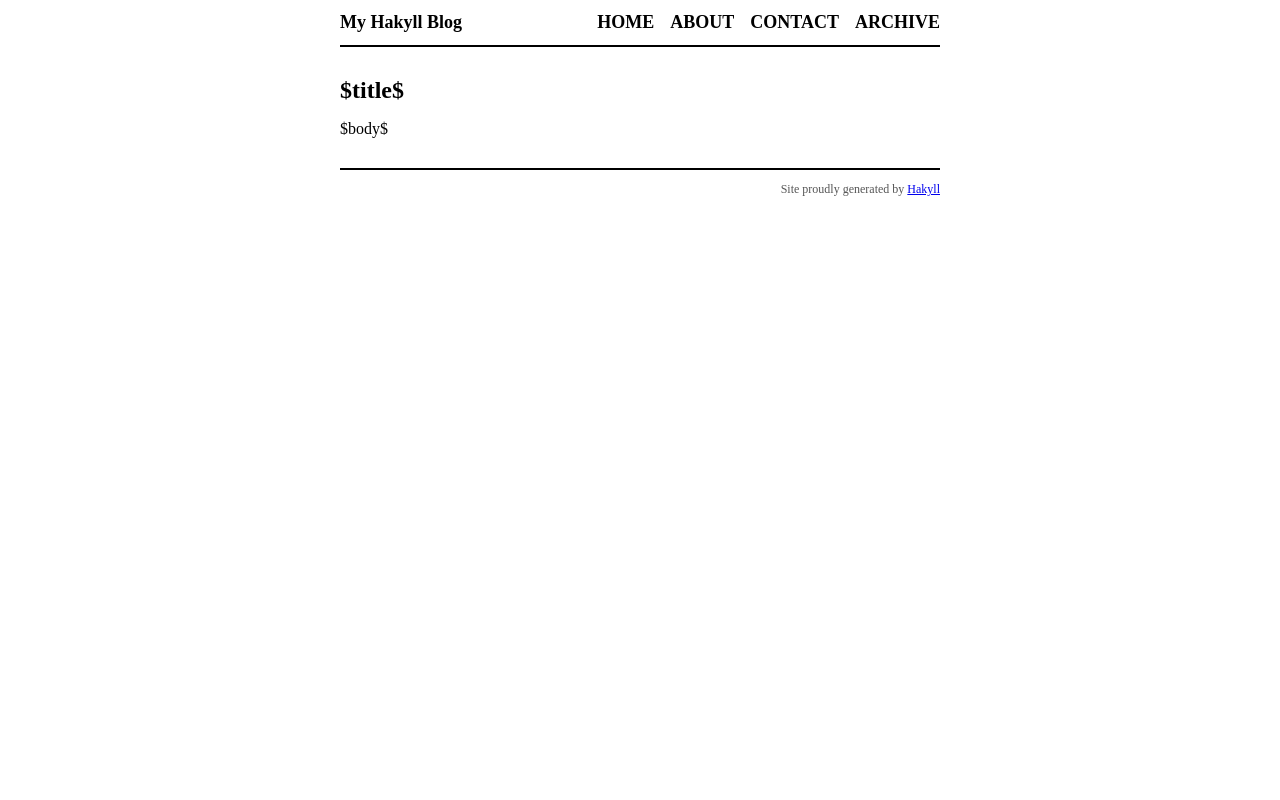
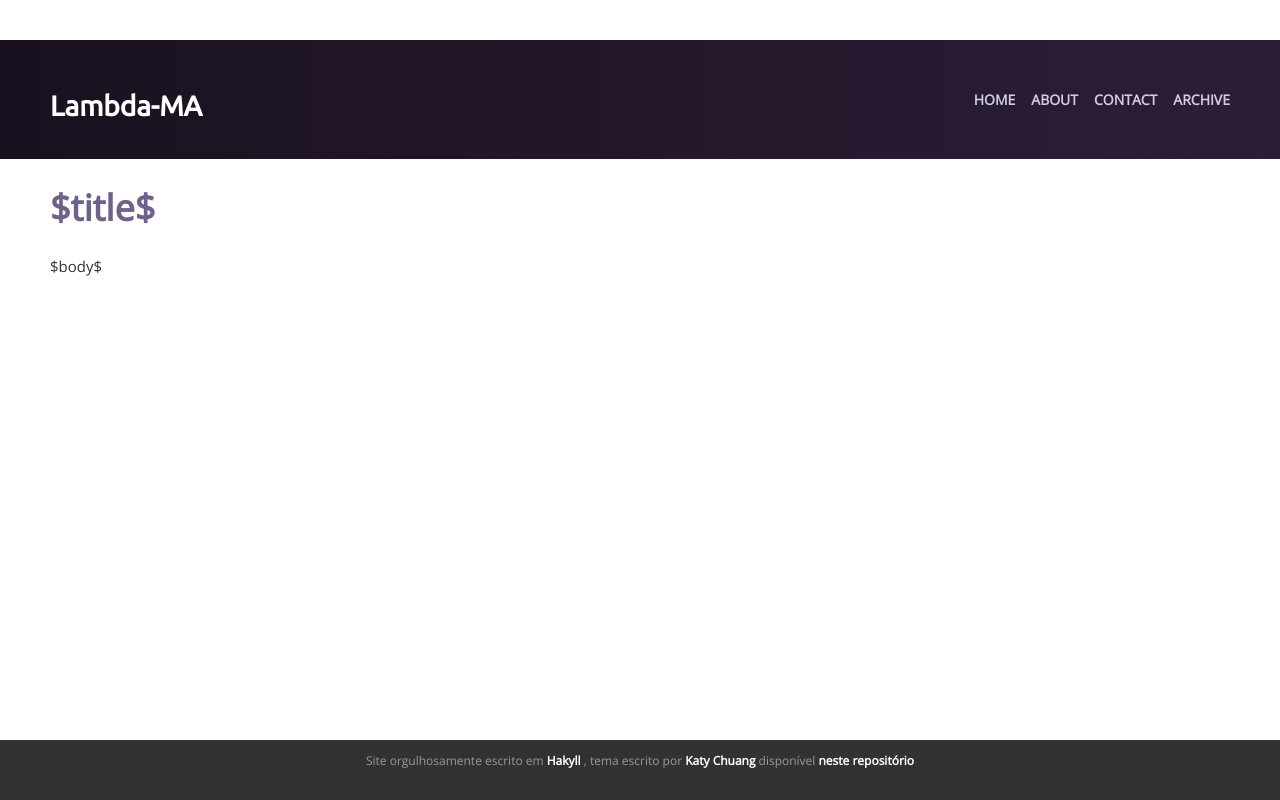
Before and after one commit to Lambda-MA/Lambda-MA.github.io, a plain HTML site: page templates/default.html in a window 1280 px wide. Drawn offline with nearby package versions, Linux system fonts and the light colour scheme.

Commit message:
Changed hmtl files

```diff
--- a/css/default.css
+++ b/css/default.css
@@ -1,20 +1,34 @@
+@import "base.css";
+
+/* fonts */
+@import url(http://fonts.googleapis.com/css?family=Ubuntu);
+@import url(http://fonts.googleapis.com/css?family=Open+Sans);
+
+html {
+     /* to allow the #footer to be properly positioned
+    at the bottom, even when #content is longer than
+    the viewport high */
+    min-height: 100%;
+    position: relative;
+}
+
 body {
     color: black;
     font-size: 16px;
-    margin: 0px auto 0px auto;
-    width: 600px;
+    margin: 40px auto 0px auto;
 }
 
 div#header {
-    border-bottom: 2px solid black;
-    margin-bottom: 30px;
-    padding: 12px 0px 12px 0px;
+    margin-bottom: 0px;
+    padding: 50px;
+    background: linear-gradient(to right,#19111f 0%,#2c1e37 100%);
 }
 
 div#logo a {
-    color: black;
+    color: #FFFFFF;
     float: left;
-    font-size: 18px;
+    font-family: Ubuntu, 'Open Sans', sans-serif;
+    font-size: 28px;
     font-weight: bold;
     text-decoration: none;
 }
@@ -24,29 +38,61 @@ div#header #navigation {
 }
 
 div#header #navigation a {
-    color: black;
-    font-size: 18px;
+    color: #d1cddc!important;
+    font-family: 'Open Sans', sans-serif;
+    font-size: 14px;
     font-weight: bold;
     margin-left: 12px;
     text-decoration: none;
     text-transform: uppercase;
 }
 
-div#footer {
-    border-top: solid 2px black;
-    color: #555;
-    font-size: 12px;
-    margin-top: 30px;
-    padding: 12px 0px 12px 0px;
-    text-align: right;
+div#header #navigation a:hover{
+  color: #FFFFFF;
 }
 
-h1 {
-    font-size: 24px;
+div#content {
+  margin-left: 50px;
+  margin-right: 50px;
+  margin-bottom: 5.5rem; /* footer-height + 1.5rem */
 }
 
-h2 {
-    font-size: 20px;
+div#content h1{
+  color: #6e618d;
+  font-size: 36px;
+  font-family: 'Open Sans', sans-serif;
+}
+
+div#content, /* this line for archives page */
+div#content p{
+    color: #333333;
+    font-family: 'Open Sans', sans-serif;
+    font-size: 15px;
+}
+
+div#content a{
+  color: #428bca;
+  text-decoration: none;
+}
+
+div#footer {
+    color: #999999;
+    font-size: 12px;
+    text-align: center;
+    height: 4em;
+    background-color: #323232;
+    position: absolute;
+    bottom: 0;
+    width: 100%;
+    overflow: hidden;
+    padding-top: 1em;
+    font-family: 'Open Sans', sans-serif;
+}
+
+div#footer a {
+  color: #ffffff;
+  font-weight: bold;
+  text-decoration: none;
 }
 
 div.info {
--- a/css/haskell.org.css
+++ /dev/null
@@ -1,102 +0,0 @@
-@import "base.css";
-
-/* fonts */
-@import url(http://fonts.googleapis.com/css?family=Ubuntu);
-@import url(http://fonts.googleapis.com/css?family=Open+Sans);
-
-html {
-     /* to allow the #footer to be properly positioned
-    at the bottom, even when #content is longer than
-    the viewport high */
-    min-height: 100%;
-    position: relative;
-}
-
-body {
-    color: black;
-    font-size: 16px;
-    margin: 40px auto 0px auto;
-}
-
-div#header {
-    margin-bottom: 0px;
-    padding: 50px;
-    background: linear-gradient(to right,#19111f 0%,#2c1e37 100%);
-}
-
-div#logo a {
-    color: #FFFFFF;
-    float: left;
-    font-family: Ubuntu, 'Open Sans', sans-serif;
-    font-size: 28px;
-    font-weight: bold;
-    text-decoration: none;
-}
-
-div#header #navigation {
-    text-align: right;
-}
-
-div#header #navigation a {
-    color: #d1cddc!important;
-    font-family: 'Open Sans', sans-serif;
-    font-size: 14px;
-    font-weight: bold;
-    margin-left: 12px;
-    text-decoration: none;
-    text-transform: uppercase;
-}
-
-div#header #navigation a:hover{
-  color: #FFFFFF;
-}
-
-div#content {
-  margin-left: 50px;
-  margin-right: 50px;
-  margin-bottom: 5.5rem; /* footer-height + 1.5rem */
-}
-
-div#content h1{
-  color: #6e618d;
-  font-size: 36px;
-  font-family: 'Open Sans', sans-serif;
-}
-
-div#content, /* this line for archives page */
-div#content p{
-    color: #333333;
-    font-family: 'Open Sans', sans-serif;
-    font-size: 15px;
-}
-
-div#content a{
-  color: #428bca;
-  text-decoration: none;
-}
-
-div#footer {
-    color: #999999;
-    font-size: 12px;
-    text-align: center;
-    height: 4em;
-    background-color: #323232;
-    position: absolute;
-    bottom: 0;
-    width: 100%;
-    overflow: hidden;
-    padding-top: 1em;
-    font-family: 'Open Sans', sans-serif;
-}
-
-div#footer a {
-  color: #ffffff;
-  font-weight: bold;
-  text-decoration: none;
-}
-
-div.info {
-    color: #555;
-    font-size: 14px;
-    font-style: italic;
-}
--- a/templates/default.html
+++ b/templates/default.html
@@ -4,13 +4,13 @@
 <html xmlns="http://www.w3.org/1999/xhtml" xml:lang="en" lang="en">
     <head>
         <meta http-equiv="Content-Type" content="text/html; charset=UTF-8" />
-        <title>My Hakyll Blog - $title$</title>
+        <title>Lambda-MA : $title$</title>
         <link rel="stylesheet" type="text/css" href="/css/default.css" />
     </head>
     <body>
         <div id="header">
             <div id="logo">
-                <a href="/">My Hakyll Blog</a>
+                <a href="/">Lambda-MA</a>
             </div>
             <div id="navigation">
                 <a href="/">Home</a>
@@ -26,8 +26,10 @@
             $body$
         </div>
         <div id="footer">
-            Site proudly generated by
+            Site orgulhosamente escrito em
             <a href="http://jaspervdj.be/hakyll">Hakyll</a>
+            , tema escrito por <a href="https://github.com/katychuang">Katy Chuang</a>
+            disponível <a href="https://github.com/katychuang/hakyll-themes">neste repositório</a>
         </div>
     </body>
 </html>
```
Also changed, not shown: index.html (+3 -3 lines), 1 other file.
